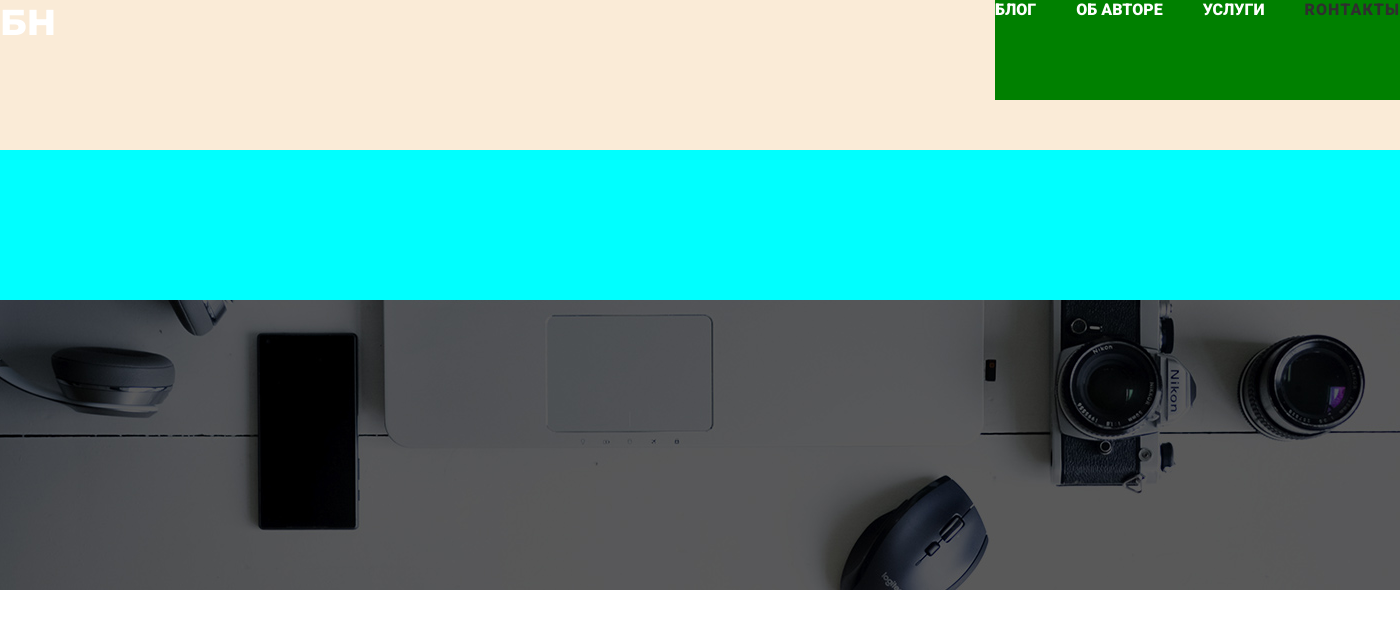
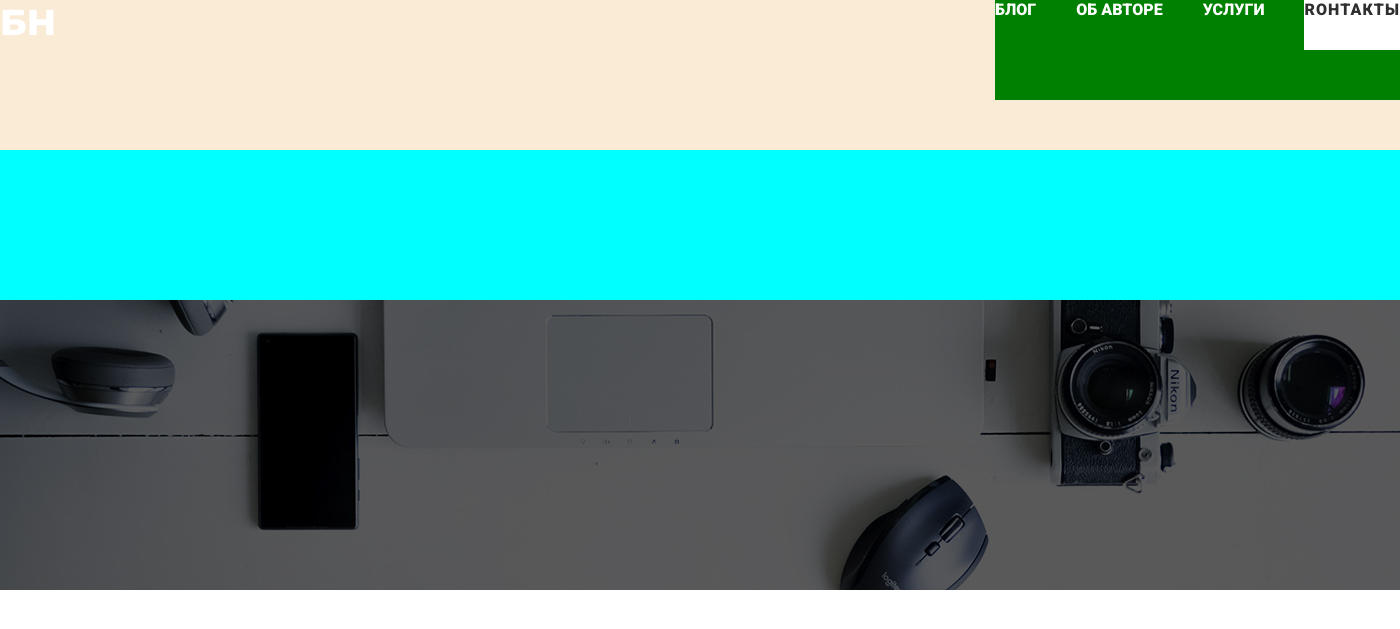
Before and after one commit to Nattyme/mini-projects, a PHP site: page / in a window 1400 px wide. Shown: the top 629 px of the page. Run offline with PHP 8.4, Linux system fonts and the light colour scheme.

Commit message:
.nav__item--special correction

```diff
--- a/Pages/blog-page/css/main.css
+++ b/Pages/blog-page/css/main.css
@@ -53,8 +53,11 @@ font-family: 'Roboto', sans-serif; */
   text-transform: uppercase;
 }
 .nav__item--special {
+  display: inline-block;
   font-weight: 900;
   font-size: 16px;
   letter-spacing: 1.07px;
   color: #2f2f2f;
+  height: 50px;
+  background-color: #fff;
 }/*# sourceMappingURL=main.css.map */
--- a/Pages/blog-page/css/main.min.css
+++ b/Pages/blog-page/css/main.min.css
@@ -1 +1 @@
-body{margin:0;font-family:"Roboto",sans-serif}.header{width:100%;height:590px;background-color:#000;background-image:url("./../img/header-bg.jpg");background-repeat:no-repeat;background-position:center;background-size:cover}.header__container{width:1400px;height:300px;margin:0 auto;background-color:aqua}.nav-wrapper{display:flex;justify-content:space-between;background-color:#faebd7;height:150px}.logo{font-family:"Montserrat",sans-serif;font-size:36px;font-weight:800;color:#fff}.nav{display:flex;justify-content:space-between;-moz-column-gap:40px;column-gap:40px;height:100px;background-color:green}.nav__item{font-size:16px;font-weight:900;color:#fff;text-decoration:none;text-transform:uppercase}.nav__item--special{font-weight:900;font-size:16px;letter-spacing:1.07px;color:#2f2f2f}/*# sourceMappingURL=main.min.css.map */
+body{margin:0;font-family:"Roboto",sans-serif}.header{width:100%;height:590px;background-color:#000;background-image:url("./../img/header-bg.jpg");background-repeat:no-repeat;background-position:center;background-size:cover}.header__container{width:1400px;height:300px;margin:0 auto;background-color:aqua}.nav-wrapper{display:flex;justify-content:space-between;background-color:#faebd7;height:150px}.logo{font-family:"Montserrat",sans-serif;font-size:36px;font-weight:800;color:#fff}.nav{display:flex;justify-content:space-between;-moz-column-gap:40px;column-gap:40px;height:100px;background-color:green}.nav__item{font-size:16px;font-weight:900;color:#fff;text-decoration:none;text-transform:uppercase}.nav__item--special{display:inline-block;font-weight:900;font-size:16px;letter-spacing:1.07px;color:#2f2f2f;height:50px;background-color:#fff}/*# sourceMappingURL=main.min.css.map */
--- a/Pages/blog-page/sass/blocks/_nav.scss
+++ b/Pages/blog-page/sass/blocks/_nav.scss
@@ -15,9 +15,15 @@
     text-transform: uppercase;
 
     &--special {
+        display: inline-block;
         font-weight: 900;
         font-size: 16px;
         letter-spacing: 1.07px;
         color: #2f2f2f;
+
+        height: 50px;
+        background-color: #fff;
     }
+
+
 }
```
Also changed, not shown: 2 other files.
